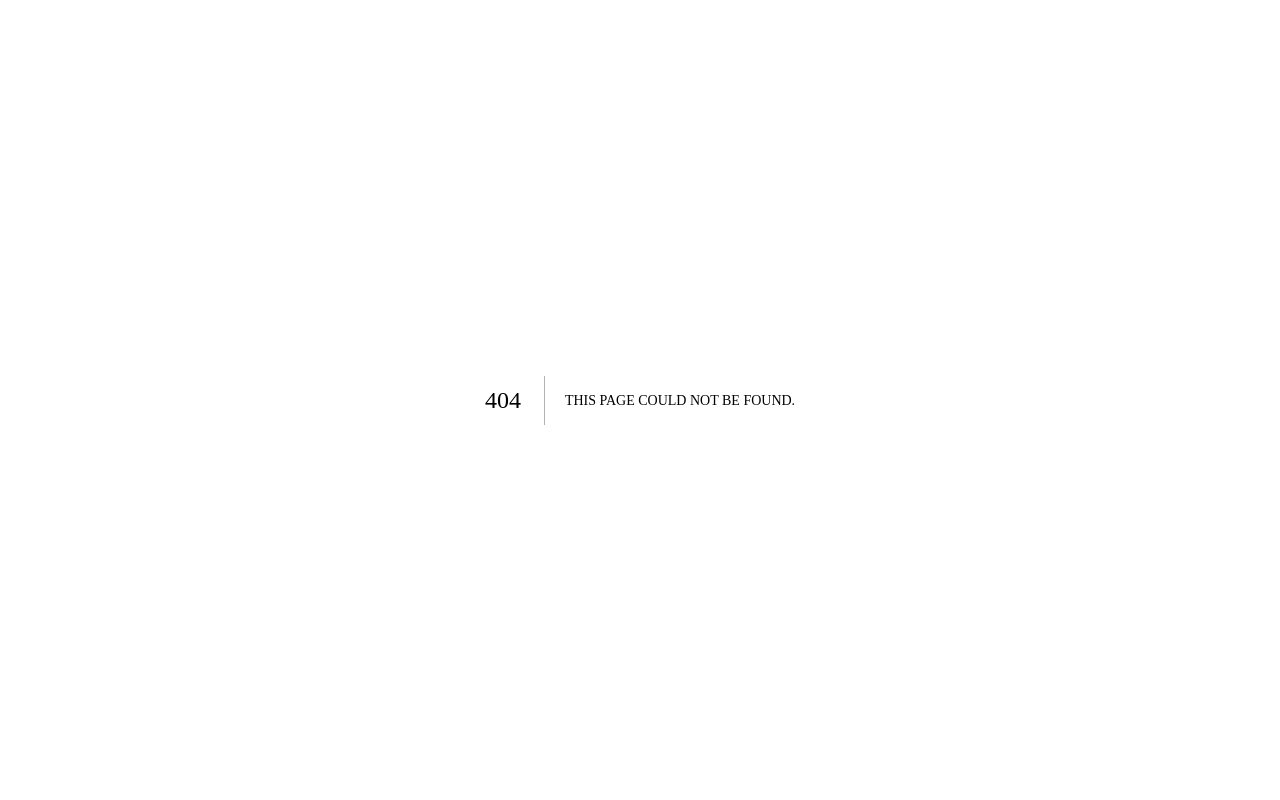
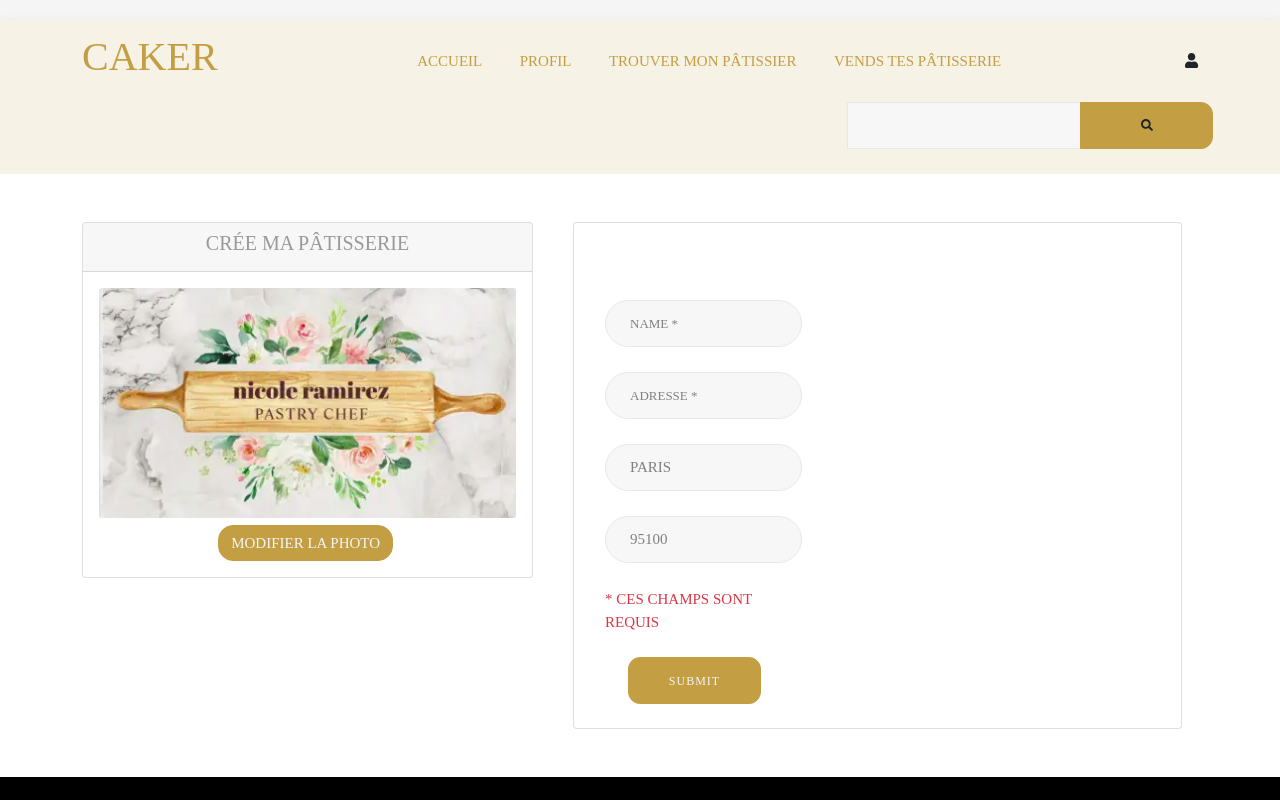
Before and after one commit to Meriambm93/caker_project, a Next.js app in the folder caker/: page /shopPatissier in a window 1280 px wide. Before the commit this address had no page. Shown: the top 800 px of the page. Built offline with nearby package versions, Linux system fonts and the light colour scheme.

Commit message:
feat:Create CounterShopProdcut.jsx ShopPatissier.jsx page shopPatissier.js

```diff
--- /dev/null
+++ b/caker/pages/shopPatissier.js
@@ -0,0 +1,10 @@
+import Page from "../src/components/Page"
+import ShopPatissier from "../src/components/ShopPatissier"
+const shopPatissier = () => {
+  return (
+    <Page title="shopPatissier">
+      <ShopPatissier></ShopPatissier>
+    </Page>
+  )
+}
+export default shopPatissier
--- /dev/null
+++ b/caker/src/components/ShopPatissier.jsx
@@ -0,0 +1,129 @@
+import Button from "./Button"
+import Image from "next/dist/client/image"
+import ramirez from "../assets/images/ramirez.png"
+import FormInput from "./FormInput"
+import { Formik } from "formik"
+import { useCallback } from "react"
+import * as yup from "yup"
+import FormField from "./FormField"
+import axios from "axios"
+import { useRouter } from "next/router"
+
+const validationSchema = yup.object().shape({
+  name: yup.string().required().min(1).max(120),
+  address: yup.string().min(1).required(),
+  city: yup.string().min(1).max(120).required(),
+  zipCode: yup.number().integer().min(1).required(),
+  picture: yup.string().max(125),
+})
+const ContentShopPatissier = () => {
+  const router = useRouter()
+  const initialValues = {
+    name: "",
+    address: "",
+    city: "Paris",
+    zipCode: 95100,
+    picture: "",
+    user_id: 3,
+  }
+  const handleFormSubmit = useCallback(
+    async (values, actions) => {
+      try {
+        await axios.post("http://localhost:5000/shop", {
+          name: values.name,
+          address: values.address,
+          city: values.city,
+          zipCode: values.zipCode,
+          picture: values.picture,
+          user_id: values.user_id,
+        })
+        router.push("/patissier")
+      } catch (err) {
+        actions.setErrors({ form: "une erreur" })
+      }
+    },
+    [router],
+  )
+
+  return (
+    <section className="bg-white">
+      <div className="container pb-5">
+        <div className="row">
+          <div className="col-lg-5 mt-5">
+            <div className="card text-center">
+              <div className="card-header">
+                <h5 className="card-title">Crée ma pâtisserie</h5>
+              </div>
+              <div className="card-body media align-items-center">
+                <Image className="card-img img-fluid" src={ramirez} alt="" />
+                <div className="media-body ml-4">
+                  <label className="avatar btn btn-outline-primary">
+                    modifier la photo
+                    <Button
+                      type="file"
+                      className="account-settings-fileinput"
+                    />
+                  </label>
+                  &nbsp;
+                </div>
+              </div>
+            </div>
+          </div>
+          <div className="col-lg-7 mt-5">
+            <div className="card mx-3">
+              <Formik
+                initialValues={initialValues}
+                onSubmit={handleFormSubmit}
+                validationSchema={validationSchema}
+              >
+                {({ handleSubmit, errors }) =>
+                  console.log(errors) || (
+                    <form onSubmit={handleSubmit} className="form-v100">
+                      <div className="form-group mx-3">
+                        <FormField
+                          as={FormInput}
+                          type="text"
+                          placeholder="name *"
+                          name="name"
+                        />
+                        <FormField
+                          as={FormInput}
+                          placeholder="adresse *"
+                          name="address"
+                        />
+                        <FormField
+                          as={FormInput}
+                          type="text"
+                          placeholder="City *"
+                          name="city"
+                        />
+                        <FormField
+                          as={FormInput}
+                          type="number"
+                          pattern="[0-9]{5}"
+                          placeholder="code postal"
+                          name="zipCode"
+                          min="1"
+                          max="99999"
+                        />
+                        <span className="text-danger">
+                          * ces champs sont requis
+                        </span>
+                        <div className="form-login">
+                          <Button type="submit" className="my-4">
+                            Submit
+                          </Button>
+                        </div>
+                      </div>
+                    </form>
+                  )
+                }
+              </Formik>
+            </div>
+          </div>
+        </div>
+      </div>
+    </section>
+  )
+}
+export default ContentShopPatissier
```
Also changed, not shown: caker/src/components/CounterShopProduct.jsx (added, +35 -0 lines), caker/src/components/SectionContentShopProduct.jsx (+2 -13 lines).
